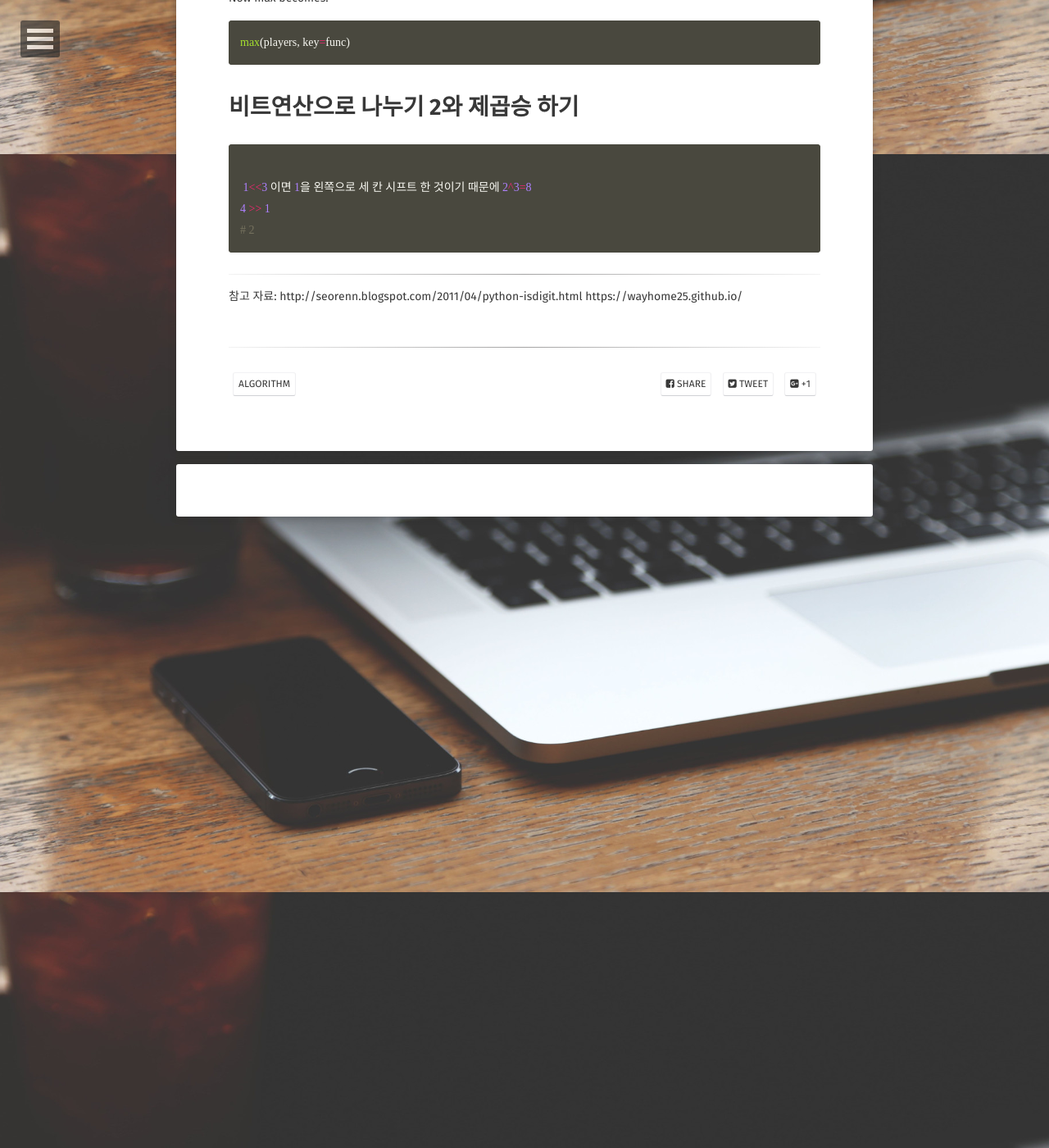
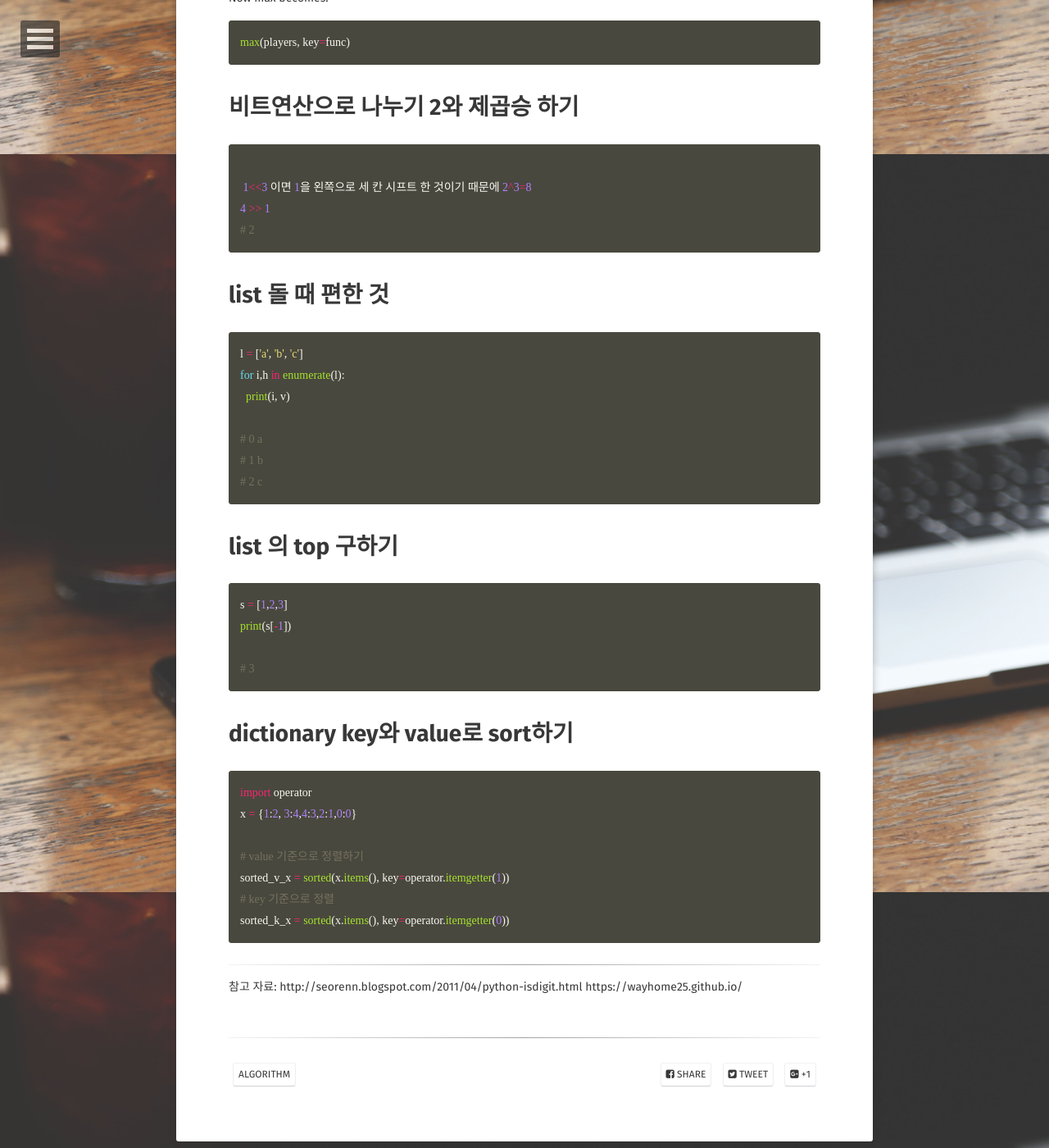
Before and after one commit to JoosJuliet/joosjuliet.github.io, a Jekyll site: the page built from _posts/2018-08-02-confusing_prblem_when_i_solved_algorithm_with_python.md, in a window 1280 px wide and 1400 px high, scrolled down 9712 px. Shown: the whole window at 82% size. Built offline with Jekyll 4.4.1, drawn with Linux system fonts in a browser that asks for light colours; some web fonts are replaced.

Commit message:
udate python skill

````diff
--- a/_posts/2018-08-02-confusing_prblem_when_i_solved_algorithm_with_python.md
+++ b/_posts/2018-08-02-confusing_prblem_when_i_solved_algorithm_with_python.md
@@ -399,6 +399,39 @@ max(players, key=func)
 # 2
 ```
 
+# list 돌 때 편한 것
+
+``` python
+l = ['a', 'b', 'c']
+for i,h in enumerate(l):
+  print(i, v)
+
+# 0 a
+# 1 b
+# 2 c
+```
+
+# list 의 top 구하기
+
+``` python
+s = [1,2,3]
+print(s[-1])
+
+# 3
+```
+
+# dictionary key와 value로 sort하기
+
+``` python
+import operator
+x = {1:2, 3:4,4:3,2:1,0:0}
+
+# value 기준으로 정렬하기
+sorted_v_x = sorted(x.items(), key=operator.itemgetter(1))
+# key 기준으로 정렬
+sorted_k_x = sorted(x.items(), key=operator.itemgetter(0))
+```
+
 -------
 참고 자료:
 http://seorenn.blogspot.com/2011/04/python-isdigit.html
````
